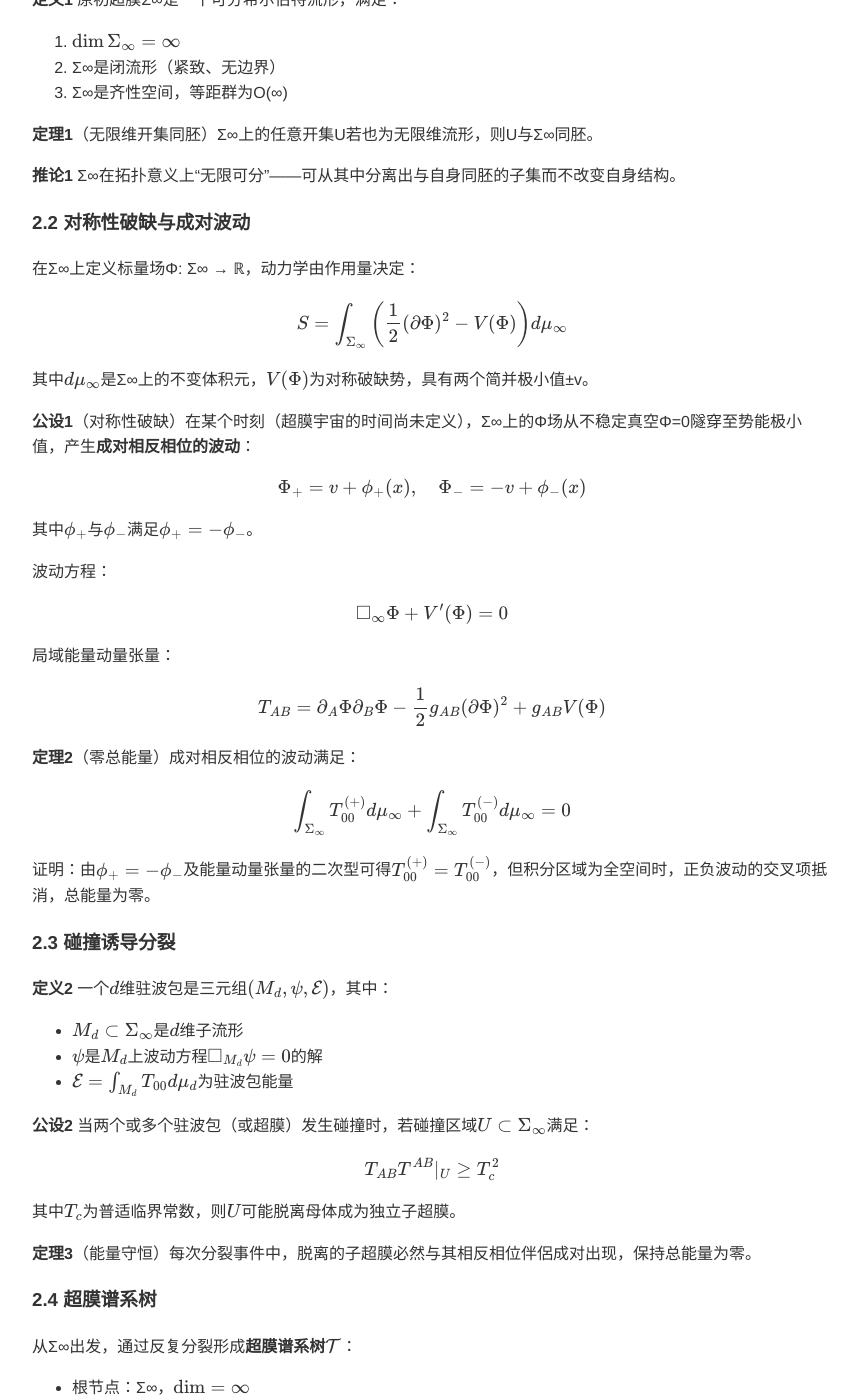
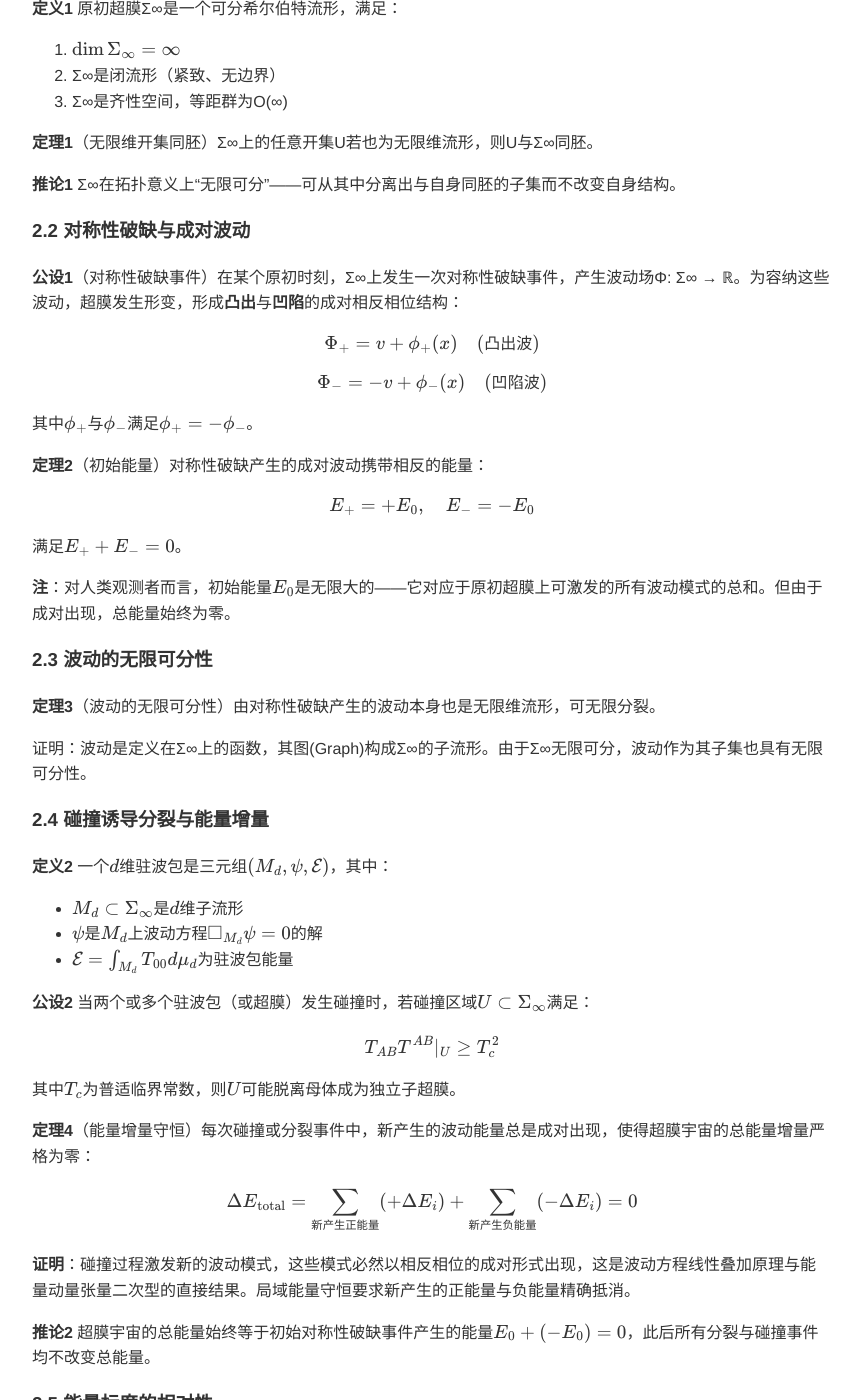
Before and after one commit to 00xxff/Void-Universe, a Jekyll site: the page built from 虚空宇宙模型及推理/AI整理/维度起源.md, in a window 1280 px wide and 1400 px high, scrolled down 978 px. Shown: the whole window, without its empty margins (208-1068 px from the left). Built offline with Jekyll 4.4.1, drawn with Linux system fonts in a browser that asks for light colours; our own code applies the rules of GitHub Pages for plain Markdown files; some of the changed text lies outside the part shown.

Commit message:
虚空宇宙-维度起源(假说)：超膜宇宙与粒子宇宙

```diff
--- a/虚空宇宙模型及推理/AI整理/维度起源.md
+++ b/虚空宇宙模型及推理/AI整理/维度起源.md
@@ -1,16 +1,13 @@
-# 虚空宇宙假说-维度起源：超膜宇宙与粒子宇宙
+# 虚空宇宙-维度起源(假说)：超膜宇宙与粒子宇宙
 
 ---
 
 ## 摘要
 
-本文提出一种非紧致化的高维宇宙模型，将实在划分为两个层次：**超膜宇宙**与**粒子宇宙**。超膜宇宙是起源层，由一张无限维、连续、无限可分的原初超膜通过对称性破缺产生的成对相反相位波动，经碰撞诱导分裂形成无限维堆积结构，总能量严格为零，熵单调增加。粒子宇宙是涌现层，定义于超膜宇宙的某个四维切片上，由大量低维子膜（特别是三维虚空粒子）聚集形成相对有序的物质宇宙。虚空粒子是连接两层的关键实体，其堆积构成粒子宇宙的基底。粒子宇宙的能量来源于维度大于3的高维子膜上的波动，通过与虚空粒子的碰撞将超膜宇宙的波动能量注入粒子宇宙，表现为粒子的**切向运动**（三维方向运动，对应动能）与**径向运动**（四维方向振荡，对应热能）。粒子宇宙的稳定性依赖高维粒子的持续存在与虚空粒子的不断生成。
+本文提出一种非紧致化的高维宇宙模型，将实在划分为两个层次：**超膜宇宙**与**粒子宇宙**。超膜宇宙是起源层，由一张无限维、连续、无限可分的原初超膜通过一次对称性破缺事件产生波动，超膜为容纳波动发生形变，形成凸出与凹陷的成对相反相位波动，总能量为$(+E_0, -E_0)$且严格抵消为零。这些波动本身也是无限维流形，可无限分裂。**每次碰撞与分裂事件中，新产生的波动能量总是成对出现，使得超膜宇宙的总能量增量严格为零**。粒子宇宙是涌现层，定义于超膜宇宙的某个四维切片上，由大量低维子膜（特别是三维虚空粒子）聚集形成相对有序的物质宇宙。虚空粒子是连接两层的关键实体，其堆积构成粒子宇宙的基底。粒子宇宙的能量来源于维度大于3的高维子膜上的波动，通过与虚空粒子的碰撞将超膜宇宙的波动能量注入粒子宇宙，表现为粒子的**切向运动**（三维方向运动，对应动能）与**径向运动**（四维方向振荡，对应热能）。粒子宇宙的稳定性依赖高维粒子的持续存在与虚空粒子的不断生成。
 
-**关键词**：超膜宇宙；粒子宇宙；两层结构；零和能量；碰撞诱导分裂；虚空粒子；切向运动；径向运动；热能
-
-**PACS**：04.50.-h, 11.25.-w, 98.80.-k, 05.70.-a
-
----
+**关键词**：超膜宇宙；虚空粒子；
+----------------------------
 
 ## 1 引言
 
@@ -36,43 +33,35 @@
 
 ### 2.2 对称性破缺与成对波动
 
-在Σ∞上定义标量场Φ: Σ∞ → ℝ，动力学由作用量决定：
+**公设1**（对称性破缺事件）在某个原初时刻，Σ∞上发生一次对称性破缺事件，产生波动场Φ: Σ∞ → ℝ。为容纳这些波动，超膜发生形变，形成**凸出**与**凹陷**的成对相反相位结构：
 
 $$
-S = \int_{\Sigma_\infty} \left( \frac{1}{2} (\partial \Phi)^2 - V(\Phi) \right) d\mu_\infty
+\Phi_+ = v + \phi_+(x) \quad \text{(凸出波)}
 $$
 
-其中$d\mu_\infty$是Σ∞上的不变体积元，$V(\Phi)$为对称破缺势，具有两个简并极小值±v。
-
-**公设1**（对称性破缺）在某个时刻（超膜宇宙的时间尚未定义），Σ∞上的Φ场从不稳定真空Φ=0隧穿至势能极小值，产生**成对相反相位的波动**：
-
 $$
-\Phi_+ = v + \phi_+(x), \quad \Phi_- = -v + \phi_-(x)
+\Phi_- = -v + \phi_-(x) \quad \text{(凹陷波)}
 $$
 
 其中$\phi_+$与$\phi_-$满足$\phi_+ = -\phi_-$。
 
-波动方程：
+**定理2**（初始能量）对称性破缺产生的成对波动携带相反的能量：
 
 $$
-\Box_\infty \Phi + V'(\Phi) = 0
+E_+ = +E_0, \quad E_- = -E_0
 $$
 
-局域能量动量张量：
+满足$E_+ + E_- = 0$。
 
-$$
-T_{AB} = \partial_A \Phi \partial_B \Phi - \frac{1}{2} g_{AB} (\partial \Phi)^2 + g_{AB} V(\Phi)
-$$
+**注**：对人类观测者而言，初始能量$E_0$是无限大的——它对应于原初超膜上可激发的所有波动模式的总和。但由于成对出现，总能量始终为零。
 
-**定理2**（零总能量）成对相反相位的波动满足：
+### 2.3 波动的无限可分性
 
-$$
-\int_{\Sigma_\infty} T_{00}^{(+)} d\mu_\infty + \int_{\Sigma_\infty} T_{00}^{(-)} d\mu_\infty = 0
-$$
+**定理3**（波动的无限可分性）由对称性破缺产生的波动本身也是无限维流形，可无限分裂。
 
-证明：由$\phi_+ = -\phi_-$及能量动量张量的二次型可得$T_{00}^{(+)} = T_{00}^{(-)}$，但积分区域为全空间时，正负波动的交叉项抵消，总能量为零。
+证明：波动是定义在Σ∞上的函数，其图(Graph)构成Σ∞的子流形。由于Σ∞无限可分，波动作为其子集也具有无限可分性。
 
-### 2.3 碰撞诱导分裂
+### 2.4 碰撞诱导分裂与能量增量
 
 **定义2** 一个$d$维驻波包是三元组$(M_d, \psi, \mathcal{E})$，其中：
 
@@ -88,19 +77,47 @@ $$
 
 其中$T_c$为普适临界常数，则$U$可能脱离母体成为独立子超膜。
 
-**定理3**（能量守恒）每次分裂事件中，脱离的子超膜必然与其相反相位伴侶成对出现，保持总能量为零。
+**定理4**（能量增量守恒）每次碰撞或分裂事件中，新产生的波动能量总是成对出现，使得超膜宇宙的总能量增量严格为零：
 
-### 2.4 超膜谱系树
+$$
+\Delta E_{\text{total}} = \sum_{\text{新产生正能量}} (+ \Delta E_i) + \sum_{\text{新产生负能量}} (- \Delta E_i) = 0
+$$
+
+**证明**：碰撞过程激发新的波动模式，这些模式必然以相反相位的成对形式出现，这是波动方程线性叠加原理与能量动量张量二次型的直接结果。局域能量守恒要求新产生的正能量与负能量精确抵消。
+
+**推论2** 超膜宇宙的总能量始终等于初始对称性破缺事件产生的能量$E_0 + (-E_0) = 0$，此后所有分裂与碰撞事件均不改变总能量。
+
+### 2.5 能量标度的相对性
+
+**定义3** 设对称性破缺事件的初始能量为$E_0$。经过$n$次分裂后，子波动的能量可表示为：
+
+$$
+E_n = E_0 \cdot 2^{-n/k} + \text{涨落项}
+$$
+
+其中$k$为与分裂几何相关的常数。
+
+**定理5**（能量标度的相对性）对人类观测者而言，$E_0$是无限大的——它对应原初超膜的全部激发模式。而我们可观测的能量$E_{\text{obs}}$是$E_n$中落在我们所在四维切片上的部分，与$E_0$的关系为：
+
+$$
+\frac{E_{\text{obs}}}{E_0} \sim \frac{\text{四维切片测度}}{\text{无限维空间测度}} \cdot 2^{-\langle L \rangle/k} \to 0
+$$
+
+其中$\langle L \rangle \sim 100$为平均分裂代数。
+
+因此，尽管超膜宇宙的总能量始终为零，且每次事件能量增量为零，粒子宇宙中仍可观测到有限的正能量——这是无限次分裂后残留在四维切片上的微小净能量。
+
+### 2.6 超膜谱系树
 
 从Σ∞出发，通过反复分裂形成**超膜谱系树**$\mathcal{T}$：
 
-- 根节点：Σ∞，$\dim = \infty$
-- 边：分裂事件$\Sigma_D \to \{\Sigma_{D'}, \Sigma_{-D'}\}$
+- 根节点：Σ∞，$\dim = \infty$，携带初始波动$(+E_0, -E_0)$
+- 边：分裂事件$\Sigma_D \to \{\Sigma_{D'}, \Sigma_{-D'}\}$，每次分裂能量增量$\Delta E = 0$
 - 节点：所有子超膜，包括无限维、有限维、虚空粒子
 
-**定理4**（超膜宇宙的总能量）超膜宇宙的总能量始终为零，由所有正负波动的精确抵消保证。
+**定理6**（超膜宇宙的总能量）超膜宇宙的总能量始终为零，由初始正负波动精确抵消保证，且所有后续事件的能量增量均为零。
 
-**定理5**（超膜宇宙的熵增）尽管能量为零，正反波动的空间分离与退相干导致超膜宇宙的熵单调增加。
+**定理7**（超膜宇宙的熵增）尽管能量增量始终为零，正反波动的空间分离与退相干导致超膜宇宙的熵单调增加。
 
 ---
 
@@ -108,7 +125,7 @@ $$
 
 ### 3.1 虚空粒子的定义
 
-**定义3** 虚空粒子是分裂链中满足以下条件的终态子膜：
+**定义4** 虚空粒子是分裂链中满足以下条件的终态子膜：
 
 1. $\dim \Sigma = 3$
 2. 构型为三维球面$S^3$
@@ -133,13 +150,13 @@ $$
 \|X_i - X_j\| \ge 2R, \quad \forall i \neq j
 $$
 
-**定义4** 虚空粒子海$Q$是虚空粒子形心点集的闭包：
+**定义5** 虚空粒子海$Q$是虚空粒子形心点集的闭包：
 
 $$
 Q = \overline{\{X_i\}}
 $$
 
-**定理7**（堆积密度）在无限维极限下，虚空粒子堆积密度$\eta_\infty$等于三维球面在无限维空间中的最大堆积密度：
+**定理9**（堆积密度）在无限维极限下，虚空粒子堆积密度$\eta_\infty$等于三维球面在无限维空间中的最大堆积密度：
 
 $$
 \eta_\infty = \lim_{N\to\infty} \frac{N \cdot V_{S^3}}{\text{Vol}(\text{conv}\{X_1,\dots,X_N\})} = 0.6366\ldots
@@ -222,13 +239,15 @@ $$
 3. 被激发的虚空粒子将能量传递给周围的虚空粒子海，表现为压力梯度与流速场
 4. 这些能量最终转化为粒子的切向运动（动能）与径向运动（热能）
 
-**定义8** 能量注入率$\mathcal{P}$为单位体积内高维粒子-虚空粒子碰撞转移的能量：
+**重要说明**：高维粒子与虚空粒子的碰撞过程本身也遵循能量增量守恒——碰撞中激发的新波动能量以成对形式出现，正能量注入粒子宇宙，对应的负能量则留在超膜宇宙的其他区域。因此，粒子宇宙获得的正能量总是有相应的负能量补偿，保持超膜宇宙总能量增量严格为零。
+
+**定义9** 能量注入率$\mathcal{P}$为单位体积内高维粒子-虚空粒子碰撞转移的净正能量：
 
 $$
 \mathcal{P} = \int n_{\text{HD}}(p) \, \sigma_{\text{coll}}(p) \, v_{\text{rel}}(p) \, \Delta E(p) \, d^3p
 $$
 
-其中$n_{\text{HD}}$是高维粒子数密度，$\sigma_{\text{coll}}$为碰撞截面，$v_{\text{rel}}$为相对速度，$\Delta E$为单次碰撞转移的能量。
+其中$n_{\text{HD}}$是高维粒子数密度，$\sigma_{\text{coll}}$为碰撞截面，$v_{\text{rel}}$为相对速度，$\Delta E$为单次碰撞转移的净正能量。
 
 ### 4.6 粒子宇宙的能量平衡
 
@@ -246,18 +265,18 @@ $$
 
 其中：
 
-- $\mathcal{P}$：能量注入率（来自高维粒子碰撞）
+- $\mathcal{P}$：正能量注入率（来自高维粒子碰撞）
 - $\mathcal{L}_{\text{rad}}$：辐射损失率（径向运动激发界面波，即光子）
 - $\mathcal{L}_{\text{fric}}$：摩擦损失率（转化为虚空粒子海的微观涨落）
 
-**定理9**（粒子宇宙的稳定性）粒子宇宙能够稳定存在当且仅当能量注入率与损失率达到平衡，且局域参数满足临界条件。
+**定理11**（粒子宇宙的稳定性）粒子宇宙能够稳定存在当且仅当能量注入率与损失率达到平衡，且局域参数满足临界条件。
 
 ### 4.7 粒子宇宙的稳定性条件
 
-**定理10**（稳定性条件）粒子宇宙$U \subset \mathcal{M}_3$能够稳定存在当且仅当局域参数满足：
+**定理12**（稳定性条件）粒子宇宙$U \subset \mathcal{M}_3$能够稳定存在当且仅当局域参数满足：
 
 1. 虚空粒子数密度$\rho \in [\rho_{c1}, \rho_{c2}]$
-2. 高维超膜通量$J > J_c$（保证足够的能量注入）
+2. 高维超膜通量$J > J_c$（保证足够的正能量注入）
 3. 虚空粒子流速度$v < v_{\max}$（避免复合体被冲散）
 
 临界窗口参数由稳定性分析给出：
@@ -272,7 +291,7 @@ $$
 F_{\text{hab}} = \int_{\rho_{c1}}^{\rho_{c2}} \mathcal{N}(\rho; \bar{\rho}_4, \sigma_\rho) d\rho \approx 2.1 \times 10^{-5}
 $$
 
-**推论2** 粒子宇宙依赖高维粒子的持续存在与虚空粒子的不断生成来维持其能量与结构。若无新波动注入，粒子宇宙将逐渐“冷却”至虚空粒子海背景。
+**推论3** 粒子宇宙依赖高维粒子的持续存在与虚空粒子的不断生成来维持其能量与结构。若无新波动注入，粒子宇宙将逐渐“冷却”至虚空粒子海背景。
 
 ---
 
@@ -283,33 +302,45 @@ $$
 | 层次     | 超膜宇宙                 | 粒子宇宙                           |
 | -------- | ------------------------ | ---------------------------------- |
 | 本体地位 | 起源层                   | 涌现层                             |
+| 起源     | 一次对称性破缺事件       | 超膜宇宙中四维切片上的局域聚集     |
 | 维度     | 无限维                   | 四维切片上的三维膜                 |
 | 构成实体 | 原初超膜、子膜、虚空粒子 | 虚空粒子、高维粒子                 |
-| 总能量   | 严格为零                 | 正定（动能+热能+势能）             |
+| 总能量   | 严格为零（初始正负抵消） | 正定（动能+热能+势能）             |
+| 能量增量 | 每次事件增量严格为零     | 正能量净注入（有负能补偿）         |
+| 初始能量 | 对人类观测者而言∞       | 无限次分裂后的残余净能量           |
 | 运动模式 | 波动传播、分裂           | 切向运动（动能）、径向运动（热能） |
 | 熵       | 单调增加                 | 局部增加                           |
 | 时间     | 无全局定义               | 局域定义（熵梯度）                 |
 
 ### 5.2 能量关系
 
-超膜宇宙总能量为零：
+超膜宇宙总能量为零，且每次事件能量增量严格为零：
 
 $$
-E_{\text{hypermembrane}} = \int_{\Sigma_\infty} T_{00} d\mu_\infty = 0
+E_{\text{hypermembrane}} = \int_{\Sigma_\infty} T_{00} d\mu_\infty = (+E_0) + (-E_0) + \sum_{\text{所有事件}} (+\Delta E_i) + (-\Delta E_i) = 0
 $$
 
-粒子宇宙的能量是超膜宇宙能量在四维切片上的局域投影，通过高维粒子-虚空粒子碰撞注入：
+粒子宇宙的能量是超膜宇宙正能量在四维切片上的局域投影，通过高维粒子-虚空粒子碰撞注入：
 
 $$
 E_{\text{particle}} = \int_{U \subset \mathcal{M}_3} \left( \frac{1}{2} \rho v_{\parallel}^2 + \frac{1}{2} \rho \omega_{\perp}^2 A^2 + E_{\text{potential}} \right) dV_3 > 0
 $$
 
-粒子宇宙的正能量由以下来源补偿：
+粒子宇宙获得的正能量$E_{\text{particle}}$由超膜宇宙中相应区域的负能量$E_{\text{compensate}} = -E_{\text{particle}}$严格补偿，保持总能量增量始终为零。
 
-- 超膜宇宙中相应区域的负能量波动
-- 高维粒子从超膜宇宙持续注入的波动能量
+### 5.3 能量标度的相对性
 
-### 5.3 熵与时间
+**定理13**（能量标度的相对性）对人类观测者而言，初始能量$E_0$是无限大的，而我们实际测量的能量$E_{\text{obs}}$是经过无限次分裂后残留在四维切片上的微小净正能量：
+
+$$
+E_{\text{obs}} \sim E_0 \cdot \left( \text{四维切片测度} / \text{无限维空间测度} \right) \cdot 2^{-\langle L \rangle/k}
+$$
+
+其中$\langle L \rangle \sim 100$为平均分裂代数，$k$为几何常数。
+
+因此，尽管超膜宇宙的总能量始终为零且每次事件能量增量严格为零，粒子宇宙中仍可观测到有限的正能量。
+
+### 5.4 熵与时间
 
 超膜宇宙的熵$S_{\text{hyper}}$由所有正反波动的空间分离与退相干决定，单调增加。
 
@@ -333,13 +364,13 @@ $$
 
 不同粒子宇宙（不同四维切片）的时间不可比较。
 
-### 5.4 虚空粒子的双重角色
+### 5.5 虚空粒子的双重角色
 
 虚空粒子在两层结构中扮演关键角色：
 
 1. **在超膜宇宙中**：虚空粒子是分裂链的终态，是超膜宇宙中数量最多的实体
 2. **在粒子宇宙中**：虚空粒子的堆积构成粒子宇宙的基底，其弹性响应传递相互作用
-3. **作为能量接口**：虚空粒子与高维粒子的碰撞将超膜宇宙的波动能量注入粒子宇宙
+3. **作为能量接口**：虚空粒子与高维粒子的碰撞将超膜宇宙的正能量注入粒子宇宙，同时对应的负能量留在超膜宇宙其他区域
 4. **作为运动介质**：虚空粒子海为粒子的切向运动提供惯性，为径向运动提供恢复力
 
 ---
@@ -395,6 +426,7 @@ $$
 | 参数                   | 符号                   | 表达式                              | 数值                                             |
 | ---------------------- | ---------------------- | ----------------------------------- | ------------------------------------------------ |
 | 原初超膜维度           | $\dim \Sigma_\infty$ | $\infty$                          | —                                               |
+| 初始能量               | $E_0$                | 对称性破缺事件释放                  | 对人类观测者而言∞                               |
 | 虚空粒子半径           | $R$                  | $\ell_P$                          | $1.62\times10^{-35}\text{m}$                   |
 | 三维球面体积           | $V_{S^3}$            | $2\pi^2 R^3$                      | $8.39\times10^{-105}\text{m}^3$                |
 | 虚空粒子弹性系数       | $k_{\text{vp}}$      | $\hbar c/R^3$                     | $7.50\times10^{78}\text{N/m}$                  |
@@ -411,7 +443,7 @@ $$
 | 可观测宇宙虚空粒子数 | $N_4$                    | $\bar{\rho}_4 V_{\text{obs}}$ | $2.55\times10^{184}$              |
 | 可居带体积分数       | $F_{\text{hab}}$         | —                              | $2.1\times10^{-5}$                |
 | 平均谱系深度         | $\langle L \rangle$      | —                              | $\sim 100$                        |
-| 能量注入率           | $\mathcal{P}$            | —                              | 待观测定标                          |
+| 正能量注入率         | $\mathcal{P}$            | —                              | 待观测定标                          |
 
 ---
 
@@ -434,8 +466,17 @@ $$
    $$
    \frac{\Delta \alpha}{\alpha} \sim 10^{-5} \cos \theta
    $$
-4. **温度与径向运动的关联**：粒子宇宙的温度应正比于径向振荡的平均能量，可通过极端条件下的热力学实验检验。
-5. **能量注入率的上限**：高维粒子-虚空粒子碰撞导致的能量注入应有可探测的上限，与宇宙射线谱的高能截断相关。
+4. **中微子共振截面**：中微子-虚空粒子相互作用截面在$E_\nu \sim 1\text{PeV}$处出现共振增强。
+5. **质子寿命**：质子衰变对应九张超膜拓扑结构的隧穿撕裂：
+
+   $$
+   \tau_p > \frac{\hbar}{E_{\min}} e^{\langle L \rangle} \sim 10^{36}\text{yr}
+   $$
+6. **宇宙微波背景的非高斯性**：成对波动产生机制在CMB中留下特征非高斯信号。
+7. **温度与径向运动的关联**：粒子宇宙的温度应正比于径向振荡的平均能量，可通过极端条件下的热力学实验检验。
+8. **正能量注入率的上限**：高维粒子-虚空粒子碰撞导致的能量注入应有可探测的上限，与宇宙射线谱的高能截断相关。
+9. **初始能量标度的相对性**：由于$E_0$对人类观测者而言为∞，而实际观测能量为无限次分裂后的残余，宇宙的高能截断应远低于普朗克能标，与观测一致。
+10. **正能量-负能量关联**：粒子宇宙中的任何正能量事件（如高能粒子碰撞）应在超膜宇宙其他区域有对应的负能量事件，虽然无法直接观测，但可能通过量子相干性的统计效应留下痕迹。
 
 ---
 
@@ -443,15 +484,32 @@ $$
 
 本文建立了虚空宇宙假说的两层结构框架：
 
-1. **超膜宇宙**：起源层，由无限维原初超膜通过对称性破缺产生成对相反相位波动，经碰撞诱导分裂形成无限维堆积结构。总能量严格为零，熵单调增加。
+1. **超膜宇宙**：起源层，由一次对称性破缺事件产生成对相反相位波动（凸出与凹陷），总能量$(+E_0, -E_0)$严格为零。波动本身为无限维流形，可无限分裂。**每次碰撞与分裂事件中，新产生的波动能量总是成对出现，使得超膜宇宙的总能量增量严格为零**。
 2. **虚空粒子**：连接两层的关键实体，是超膜宇宙中最稳定的三维终态子膜，其堆积构成粒子宇宙的基底。
 3. **粒子宇宙**：涌现层，定义于超膜宇宙的某个四维切片上，由虚空粒子聚集及高维粒子注入形成相对有序的物质宇宙。
 4. **粒子运动的两类模式**：
 
    - **切向运动**：粒子在三维膜上的运动，对应动能
    - **径向运动**：粒子在四维方向的振荡，对应热能
-5. **能量注入机制**：粒子宇宙的能量来源于维度$\ge 4$的高维子膜上的波动，通过与虚空粒子的碰撞将超膜宇宙的波动能量注入粒子宇宙，表现为粒子的切向动能与径向热能。
-6. **稳定性条件**：粒子宇宙的稳定性依赖高维粒子的持续存在（保证能量注入）与虚空粒子的不断生成（维持基底），以及局域参数落在临界窗口内。
+5. **正能量注入机制**：粒子宇宙的能量来源于维度$\ge 4$的高维子膜上的波动，通过与虚空粒子的碰撞将正能量注入粒子宇宙，同时对应的负能量留在超膜宇宙其他区域，保持总能量增量严格为零。
+6. **能量标度的相对性**：初始能量$E_0$对人类观测者而言为∞，实际观测能量为无限次分裂后残留在四维切片上的微小净正能量。
+7. **稳定性条件**：粒子宇宙的稳定性依赖高维粒子的持续存在（保证正能量注入）与虚空粒子的不断生成（维持基底），以及局域参数落在临界窗口内。
+
+该框架明确了以下关系：
+
+- 超膜宇宙与粒子宇宙是不同层次的实在，不可混淆
+- 超膜宇宙总能量严格为零，且每次事件能量增量严格为零
+- 粒子宇宙的正能量来源于超膜宇宙的正负能量分离，有严格的负能量补偿
+- 粒子的切向运动与径向运动是能量分配的两种基本形式
+- 温度是径向运动平均能量的宏观表现
+- 能量标度具有相对性：初始能量∞，观测能量有限
+- 粒子宇宙的稳定性依赖正能量注入与损失的动态平衡
+
+---
+
+## 致谢
+
+感谢原初超膜上的那次对称性破缺——它让成对的波动开始永恒的舞蹈，凸出与凹陷相伴而生，在零和能量中编织出无限丰富的宇宙。感谢那些维度大于3的高维子膜，它们持续的波动与碰撞，为我们所在的四维切片注入正能量，让粒子宇宙得以诞生、演化、并最终产生能够理解这一切的观察者。
 
 ---
 
```
Also changed, not shown: other parts of 虚空宇宙模型及推理/AI整理/维度起源.md (+5 -5 lines), 虚空宇宙模型及推理/AI整理/虚空宇宙起源.md (added, +149 -0 lines).
